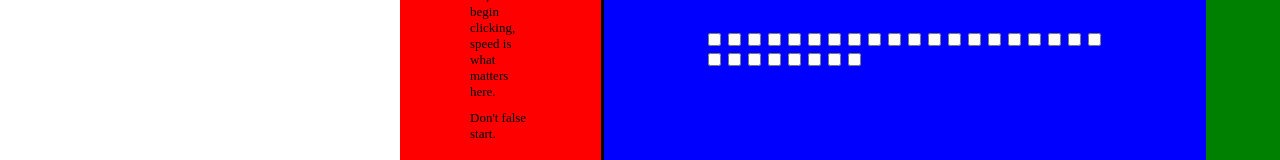
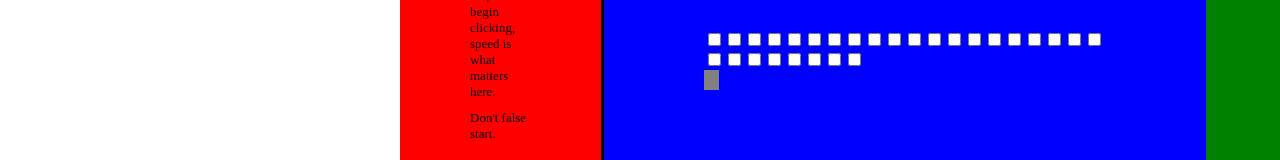
Before and after one commit to takeru0604twitter/CheckboxOlympics, a Nuxt app in the folder CheckboxOlympics/: page / in a window 1280 px wide. Shown: the part 460-620 px from the top of the page. Built offline with nearby package versions, Linux system fonts and the light colour scheme.

Commit message:
Update index.vue

```diff
--- a/CheckboxOlympics/pages/index.vue
+++ b/CheckboxOlympics/pages/index.vue
@@ -1,6 +1,7 @@
 <template>
   <div>
     <div class="a">CheckB<input type="checkbox" checked class="a1">x <input type="checkbox" checked calss="a2">lympics</div>
+
     <div class="box">
       <div class="box1">
         <div class="b">100 Meter Sprint</div>
@@ -21,6 +22,7 @@
 
       <div class="box2">
         <div class="n"><input v-for="i in 28" :key="i" type="checkbox" /></div>
+        <div class="box4"></div>
       </div>
 
       <div class="box3">
@@ -65,6 +67,13 @@ body {
 .box3 {
   background: green;
   display: flex;
+}
+
+.box4{
+  position: relative;
+  background:gray;
+  height: 20px;
+  width: 15px;
 }
 
 .a{
```
